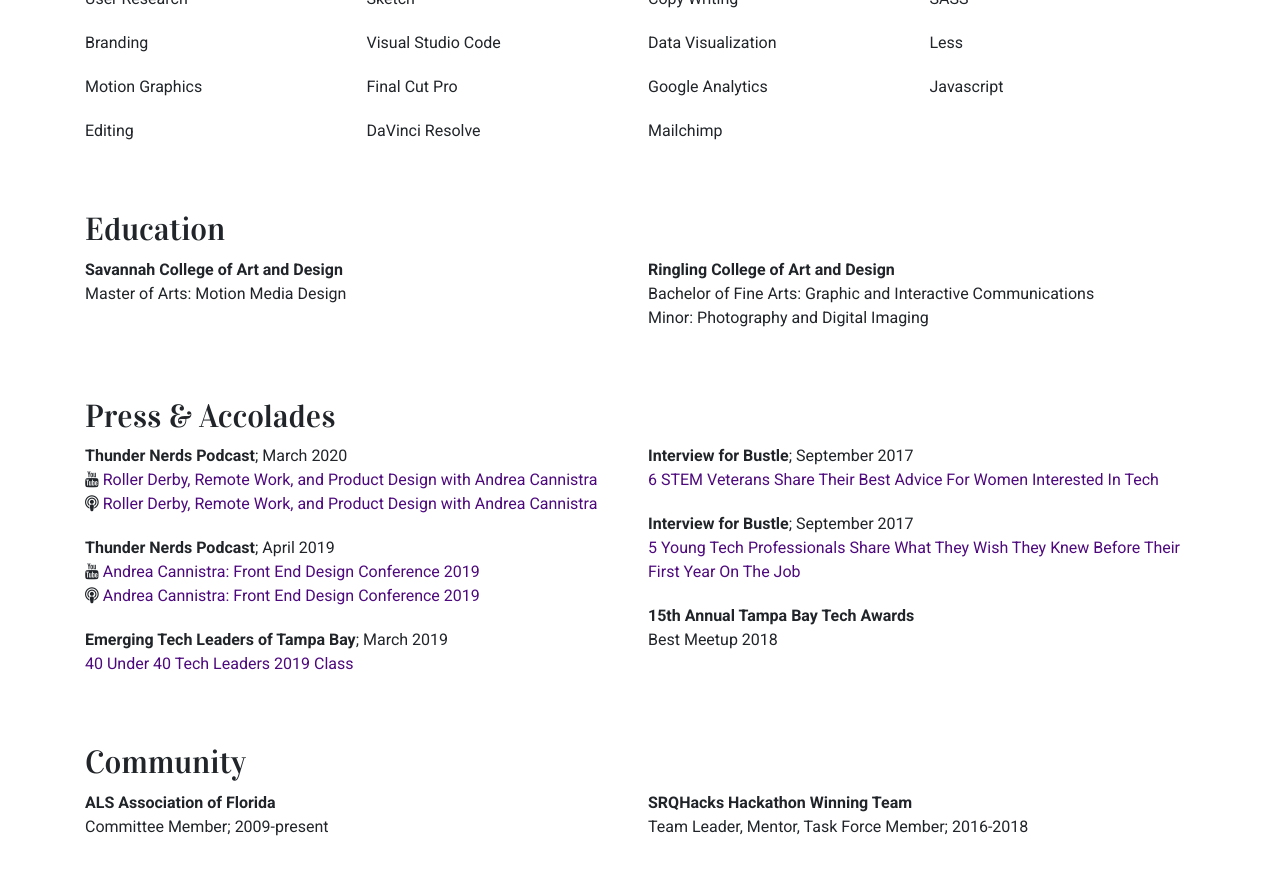
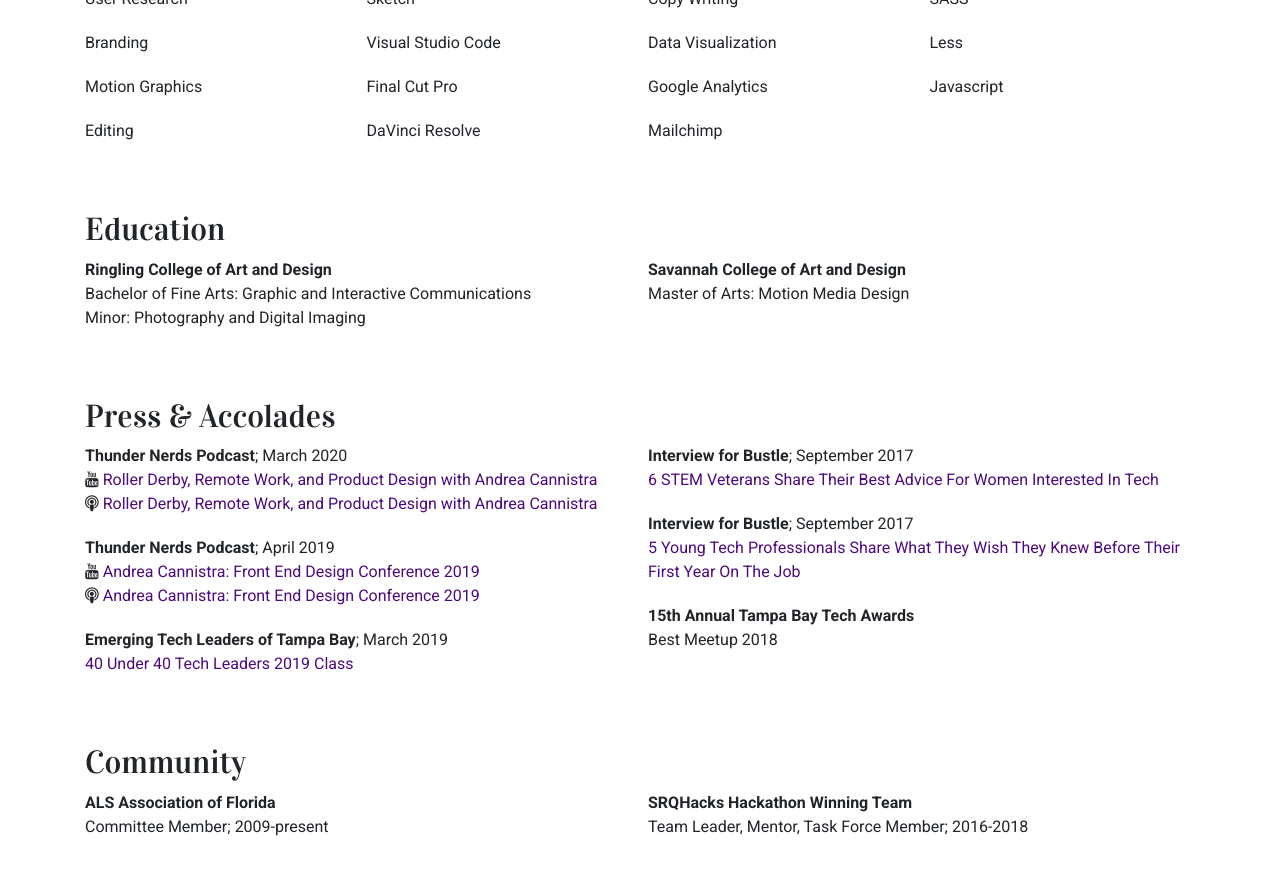
Before and after one commit to acannist/acannist.github.io, a Jekyll site: the page built from about.html, in a window 1280 px wide and 900 px high, scrolled down 2215 px. Shown: the top 875 px of the window. Built offline with Jekyll 4.4.1, drawn with Linux system fonts in a browser that asks for light colours; some of the changed lines change nothing that is shown.

Commit message:
Fix Education

```diff
--- a/about.html
+++ b/about.html
@@ -96,11 +96,11 @@
 
   <h2>Education</h2>
   <ul>
+    <li><strong>Ringling College of Art and Design</strong><br>
+    Bachelor of Fine Arts: Graphic and Interactive Communications<br>
+    Minor: Photography and Digital Imaging</li>
     <li><strong>Savannah College of Art and Design</strong><br>
     Master of Arts: Motion Media Design</li>
-    <li><strong>Ringling College of Art and Design</strong><br>
-      Bachelor of Fine Arts: Graphic and Interactive Communications<br>
-      Minor: Photography and Digital Imaging</li>
   </ul>
 
   <h2>Press & Accolades</h2>
```
